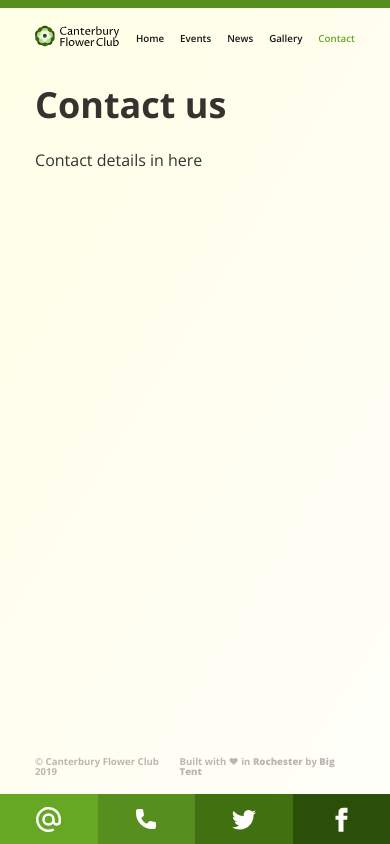
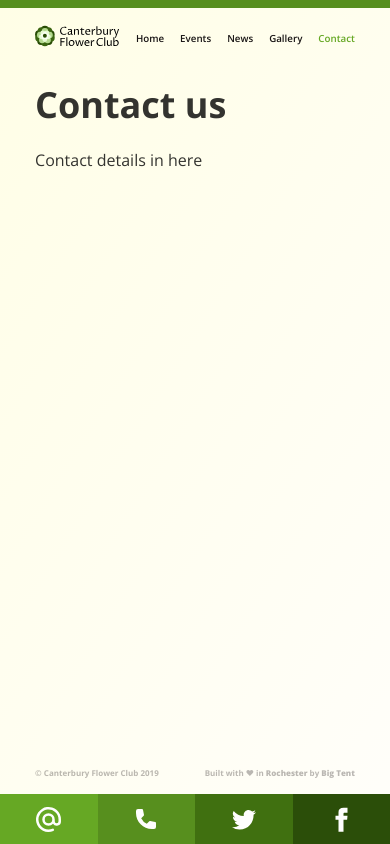
Before and after one commit to big-tent/flowerclub, a Gatsby site: page /contact in a window 390 px wide. Built offline with nearby package versions, Linux system fonts and the light colour scheme; Gatsby itself is replaced by a stand-in of ours.

Commit message:
resizibg footer text on mobile

```diff
--- a/src/components/footer.js
+++ b/src/components/footer.js
@@ -22,6 +22,9 @@ const FooterWrapper = styled.footer`
 
 const FooterText = styled.h6`
   font-size: 0.6rem;
+  @media (max-width: 600px) {
+    font-size: 0.5rem;
+  }
 `
 
 const Footer = () => (
```
